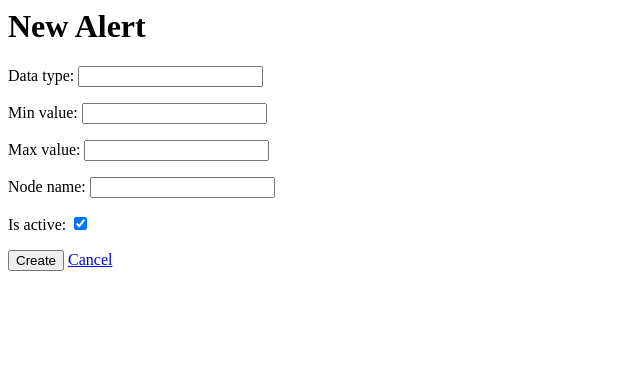
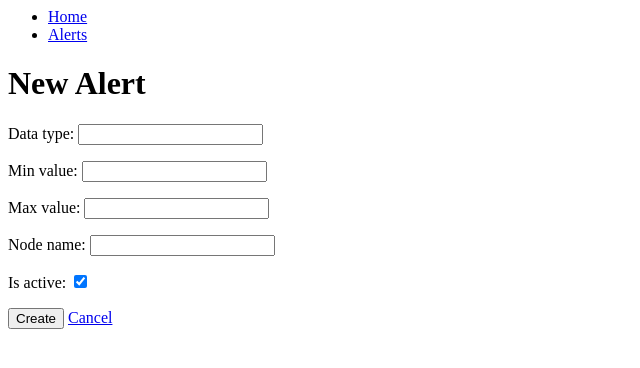
Before and after one commit to chensandiego/django-nagios, a Django app: page /alerts/new/ in a window 1280 px wide. Shown: the top 368 px of the page, without its empty margins (0-640 px from the left). Run offline with Django 3.2, Linux system fonts and the light colour scheme.

```diff
--- a/data_collector/views.py
+++ b/data_collector/views.py
@@ -10,6 +10,8 @@ class StatusView(TemplateView):
 	def get_context_data(self,**kwargs):
 		ctx = super(StatusView,self).get_context_data(**kwargs)
 
+		alerts=Alert.objects.filter(is_active=True)
+
 		nodes_and_data_types = DataPoint.objects.all().values('node_name','data_type').distinct()
 
 		status_data_dict = dict()
@@ -20,8 +22,20 @@ class StatusView(TemplateView):
 			data_point_map=status_data_dict.setdefault(node_name,dict())
 			data_point_map[data_type] = DataPoint.objects.filter(node_name=node_name,data_type=data_type).latest('datetime')
 
-			ctx['status_data_dict']=status_data_dict
-			return ctx
+		ctx['status_data_dict']=status_data_dict
+		return ctx
+
+	def does_have_alert(self,data_point,alerts):
+		for alert in alerts:
+			if alert.node_name and data_point.node_name !=alert.node_name:
+				continue
+			if alert.data_type !=data_point.data_type:
+				continue
+			if alert.min_value is not None and data_point.data_value < alert.min_value:
+				return True
+			if alert.max_value is not None and data_point.data_value >alert.max_value:
+				return True
+		return False
 
 
 class AlertListView(ListView):
--- a/templates/base.html
+++ b/templates/base.html
@@ -16,6 +16,10 @@
 </head>
 
 <body>
+<ul>
+<li><a href="{% url 'status' %}">Home</a></li>
+<li><a href="{% url 'alerts-list' %}">Alerts</a></li>
+</ul>
     {% block content %}
     {% endblock %}
 </body>
```
Also changed, not shown: data_collector/templates/status.html (+7 -1 lines), db.sqlite3.
